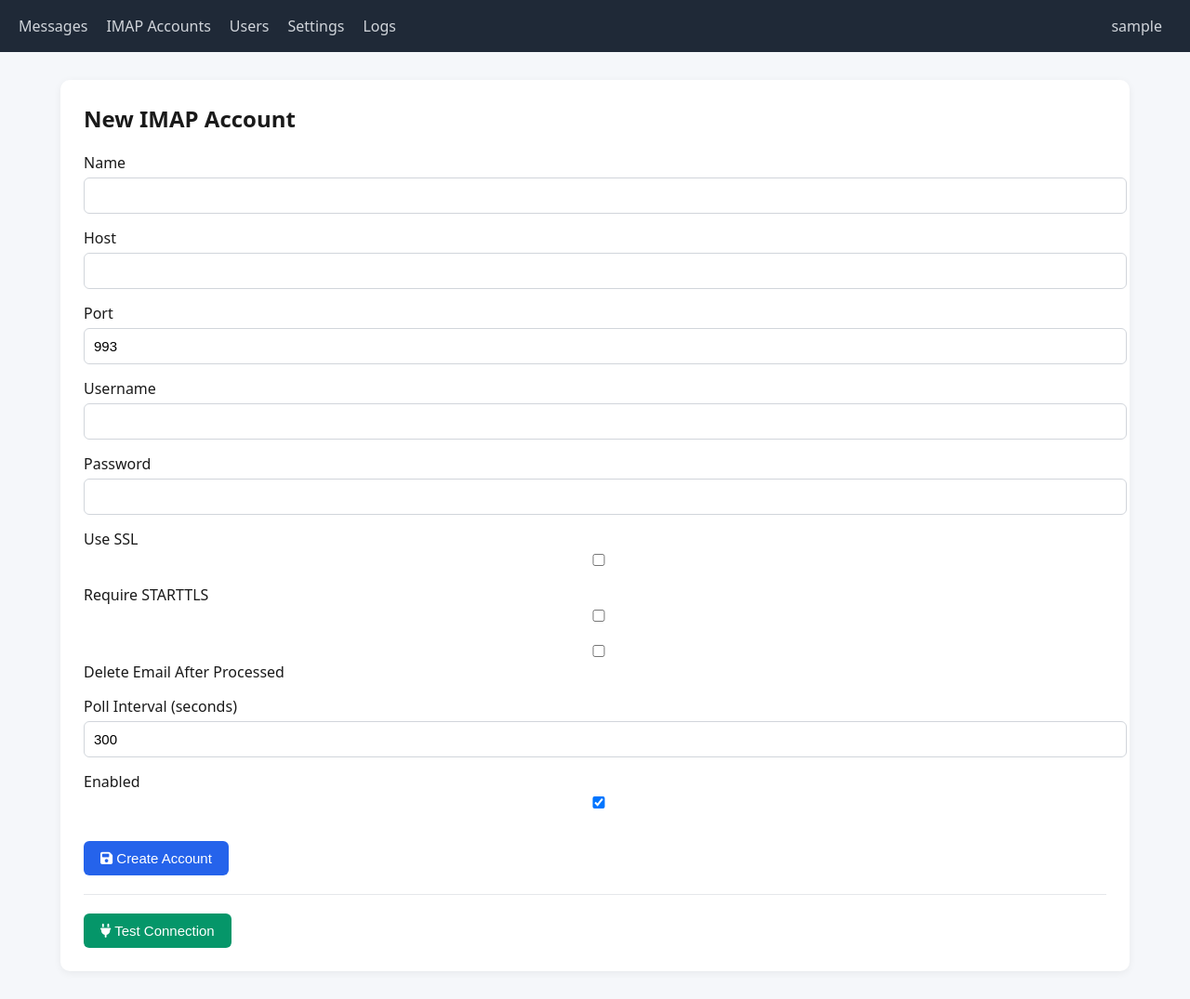
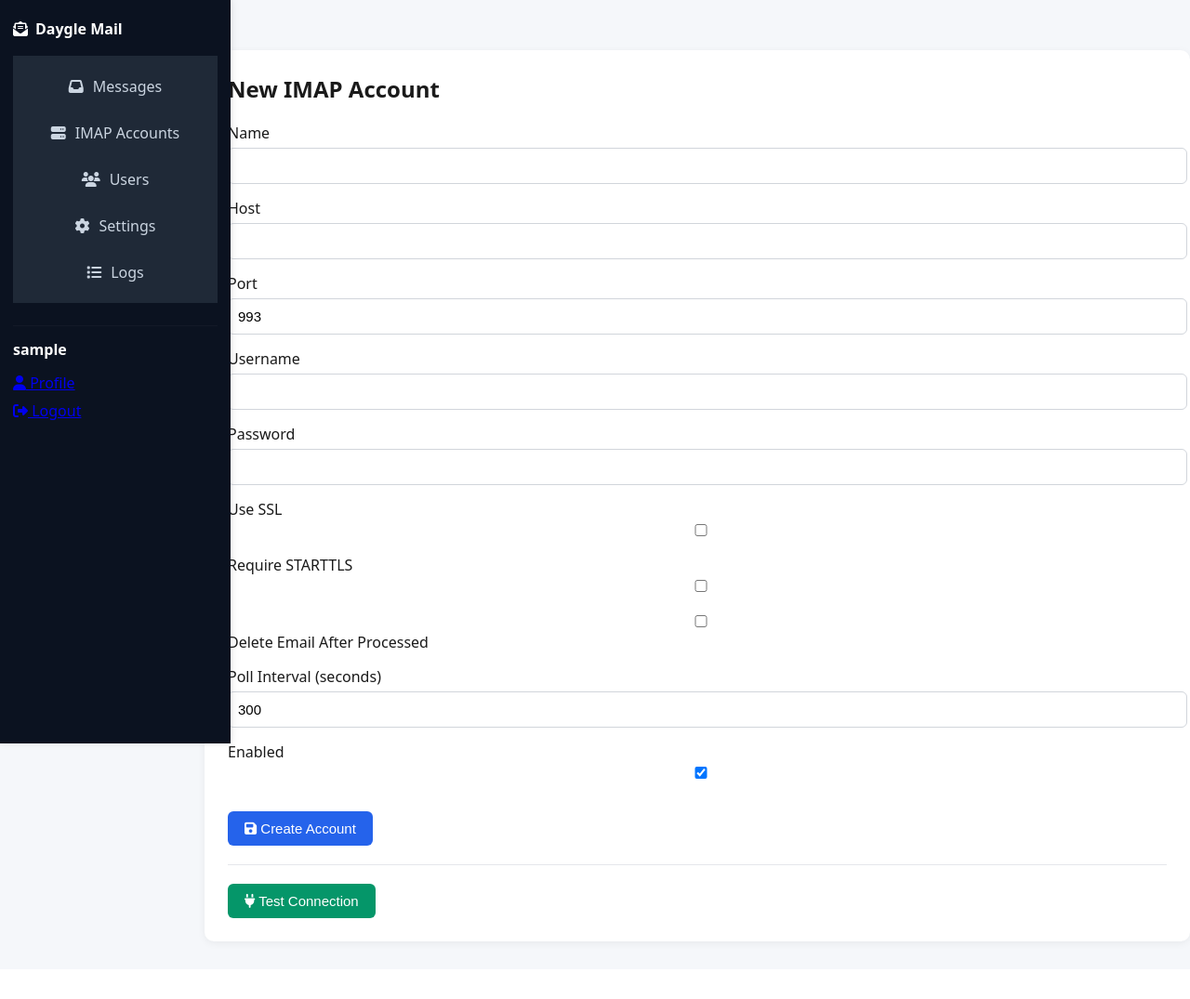
Before and after one commit to daygle/daygle-mail-archiver, a FastAPI app: page /imap_accounts/new in a window 1280 px wide. Shown: the whole page at 93% size. After the commit the page ends 1019 px from the top, so only its background shows below. Run offline with FastAPI, Linux system fonts and the light colour scheme; the visitor is signed in with stand-in values (Sample User, id 1); parts of the project's set-up code (start-up, migrations or seed data) failed here and were passed over.

Commit message:
Menu Changes

```diff
--- a/api/static/style.css
+++ b/api/static/style.css
@@ -15,6 +15,96 @@ nav {
     align-items: center;
     justify-content: space-between;
     position: relative;
+}
+
+/* Sidebar layout */
+.app {
+    display: flex;
+    min-height: 100vh;
+}
+
+.sidebar {
+    width: 220px;
+    background: #0b1220;
+    color: #d1d5db;
+    padding: 20px 14px;
+    box-shadow: 2px 0 8px rgba(0,0,0,0.08);
+    position: fixed;
+    top: 0;
+    bottom: 0;
+    left: 0;
+    overflow: auto;
+}
+
+.sidebar .brand a {
+    color: #fff;
+    text-decoration: none;
+    font-weight: 700;
+    display: flex;
+    gap: 8px;
+    align-items: center;
+    margin-bottom: 18px;
+}
+
+.sidebar-nav {
+    display: flex;
+    flex-direction: column;
+    gap: 8px;
+    margin-bottom: 20px;
+}
+
+.sidebar-nav a {
+    color: #cbd5e1;
+    text-decoration: none;
+    padding: 10px 8px;
+    border-radius: 6px;
+    display: flex;
+    gap: 10px;
+    align-items: center;
+}
+
+.sidebar-nav a:hover {
+    background: rgba(255,255,255,0.04);
+    color: #fff;
+}
+
+.sidebar-user {
+    margin-top: 24px;
+    border-top: 1px solid rgba(255,255,255,0.03);
+    padding-top: 14px;
+    display: flex;
+    flex-direction: column;
+    gap: 8px;
+}
+
+.sidebar-username {
+    font-weight: 600;
+    color: #fff;
+    margin-bottom: 6px;
+}
+
+.main {
+    margin-left: 220px;
+    flex: 1;
+    min-height: 100vh;
+    background: transparent;
+}
+
+.topbar {
+    background: transparent;
+    padding: 12px 20px;
+    display: flex;
+    align-items: center;
+    justify-content: space-between;
+}
+
+.burger { display: inline-flex; }
+
+@media (max-width: 900px) {
+    .sidebar { position: relative; width: 100%; height: auto; box-shadow: none; }
+    .main { margin-left: 0; }
+    .sidebar-nav { flex-direction: row; overflow-x: auto; }
+    .sidebar-user { flex-direction: row; gap: 12px; }
 }
 
 .burger {
--- a/api/templates/base.html
+++ b/api/templates/base.html
@@ -7,34 +7,44 @@
 </head>
 <body>
 
-<nav>
-    <input type="checkbox" id="nav-toggle" style="display: none;">
-    <label for="nav-toggle" class="burger">☰</label>
-    <div class="nav-left">
-        <a href="/messages">Messages</a>
-        <a href="/imap_accounts">IMAP Accounts</a>
-        <a href="/users">Users</a>
-        <a href="/settings">Settings</a>
-        <a href="/logs">Logs</a>
+<div class="app">
+    <aside class="sidebar">
+        <div class="brand">
+            <a href="/messages"><i class="fa-solid fa-envelope-open-text"></i> Daygle Mail</a>
         </div>
-    <div class="nav-right">
+
+        <nav class="sidebar-nav">
+            <a href="/messages"><i class="fa-solid fa-inbox"></i> Messages</a>
+            <a href="/imap_accounts"><i class="fa-solid fa-server"></i> IMAP Accounts</a>
+            <a href="/users"><i class="fa-solid fa-users"></i> Users</a>
+            <a href="/settings"><i class="fa-solid fa-gear"></i> Settings</a>
+            <a href="/logs"><i class="fa-solid fa-list"></i> Logs</a>
+        </nav>
+
+        <div class="sidebar-user">
             {% if request.session.username %}
-        <input type="checkbox" id="user-menu-toggle" style="display: none;">
-        <label for="user-menu-toggle" class="username">{{ request.session.username }}</label>
-        <div class="user-menu">
-            <a href="/profile">Profile</a>
-            <a href="/logout">Logout</a>
-        </div>
+                <div class="sidebar-username">{{ request.session.username }}</div>
+                <a href="/profile"><i class="fa-solid fa-user"></i> Profile</a>
+                <a href="/logout"><i class="fa-solid fa-right-from-bracket"></i> Logout</a>
             {% endif %}
         </div>
-</nav>
+    </aside>
 
-<div class="container">
+    <main class="main">
+        <header class="topbar">
+            <label for="sidebar-toggle" class="burger"> <i class="fa-solid fa-bars"></i> </label>
+            <div class="topbar-right">
                 {% if flash %}
                 <div class="flash">{{ flash }}</div>
                 {% endif %}
+            </div>
+        </header>
 
+        <div class="container">
             {% block content %}{% endblock %}
+        </div>
+    </main>
+
 </div>
 
 </body>
```
Lines whose indentation alone changed are shown as unchanged.
